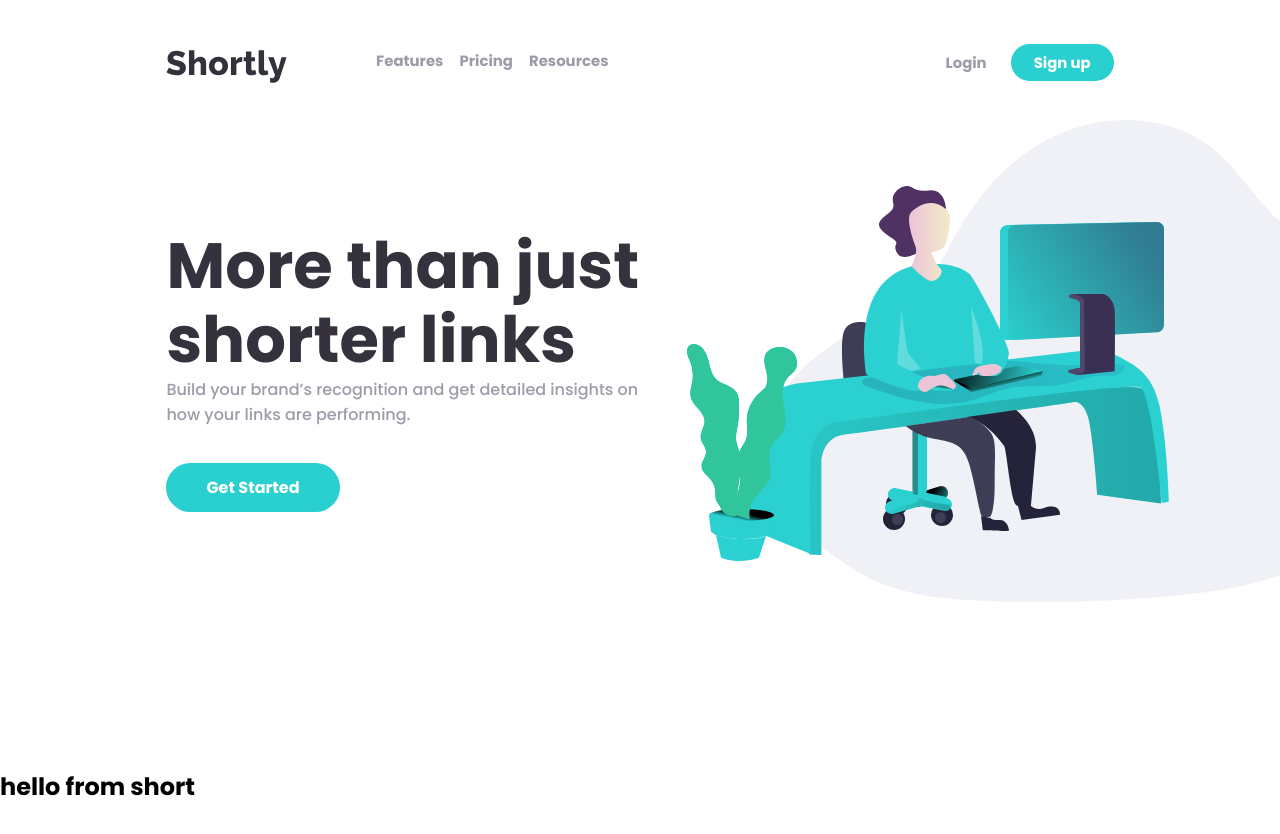
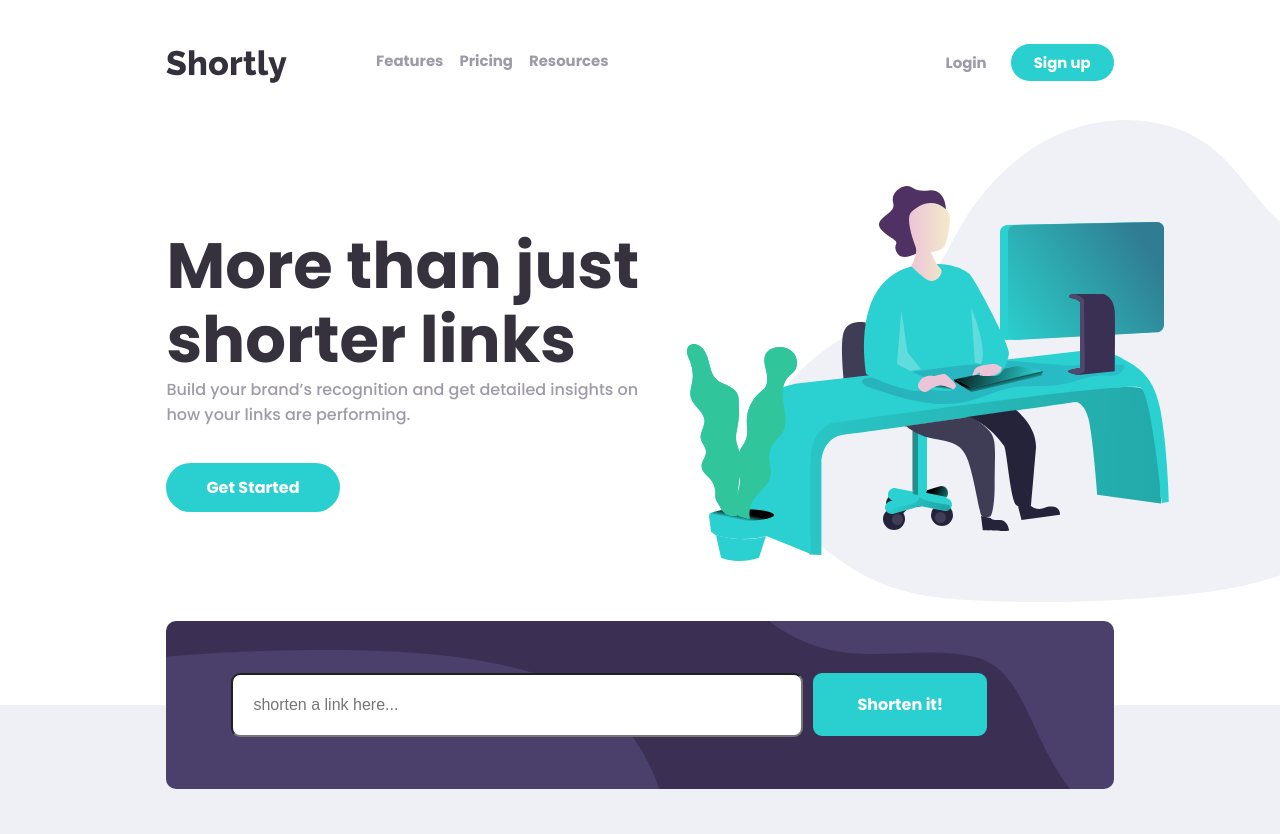
Before and after one commit to ok3dotdev/shortly, a React (Create React App) app: page / in a window 1280 px wide. Shown: the top 834 px of the page. Before the commit the page ends 804 px from the top, so only its background shows below. Built offline with nearby package versions, Linux system fonts and the light colour scheme.

Commit message:
Hero section url form and hero button complete

```diff
--- a/src/App.css
+++ b/src/App.css
@@ -61,7 +61,7 @@ nav {
   display: flex;
   overflow: hidden;
   align-items: center;
-  padding-bottom: 10rem;
+  padding-bottom: 6rem;
 }
 .info {
   width: 50%;
@@ -89,3 +89,43 @@ nav {
 }
 
 /* ********* short ******* */
+.short {
+  background-color: var(--background);
+}
+
+form {
+  background-image: url(./images/bg-shorten-desktop.svg);
+  background-repeat: no-repeat, repeat;
+  background-position: center;
+  background-size: fill;
+  background-color: var(--dark-violet);
+  padding: 52px 65px;
+  width: 100%;
+  transform: translateY(-50%);
+  border-radius: 10px;
+}
+
+input {
+  height: 64px;
+  border-radius: 9px;
+}
+
+input {
+  width: 70%;
+  font-size: 1rem;
+  padding-left: 20px;
+}
+
+.lg-rect-btn {
+  border-radius: 9px;
+  background-color: var(--cyan);
+  color: white;
+}
+form a {
+  width: 50%;
+  padding: 20px 44px;
+  height: 64px;
+  text-decoration: none;
+  margin-left: 10px;
+  font-weight: 700;
+}
--- a/src/components/Hero.js
+++ b/src/components/Hero.js
@@ -12,7 +12,7 @@ function Hero() {
                     <p>
                     Build your brand’s recognition and get detailed insights on how your links are performing.
                     </p>
-                    <a className="btn-lg-round" href="/">Get Started</a>
+                    <a className="btn-lg-round" href="#form">Get Started</a>
                 </div>
 
                 <div className="hero_image">
--- a/src/components/Short.js
+++ b/src/components/Short.js
@@ -2,8 +2,11 @@ import React from 'react'
 
 function Short() {
     return (
-        <section className="short">
-            <h1>hello from short</h1>
+        <section id="form" className="container short">
+            <form action="">
+                <input type="text" placeholder="shorten a link here..."/>
+                <a className="lg-rect-btn" href="/">Shorten it!</a>
+            </form>
         </section>
     )
 }
--- a/src/index.css
+++ b/src/index.css
@@ -1,18 +1,15 @@
 /* ************* IMPORT GOOGLE FONT *************** */
-@import url('https://fonts.googleapis.com/css2?family=Poppins:wght@500;700&display=swap');
-
+@import url("https://fonts.googleapis.com/css2?family=Poppins:wght@500;700&display=swap");
 
 /* ******* GLOBAL STYLES********* */
 *,
 *::before,
-*::after{
-margin: 0;
-padding: 0;
-box-sizing: border-box;
-
+*::after {
+  margin: 0;
+  padding: 0;
+  box-sizing: border-box;
 }
-:root{
-
+:root {
   /* VARIABLES */
 
   /* Primary colors */
@@ -28,11 +25,8 @@ box-sizing: border-box;
   --very-dark-blue: hsl(255, 11%, 22%);
   --very-dark-violet: hsl(260, 8%, 14%);
   --white: #fff;
-  --background: #EFF1F7;
-
+  --background: hsla(225, 32%, 95%, 1);
 }
 html {
-
-font-family: poppins, sans-serif;
-
+  font-family: poppins, sans-serif;
 }
```
